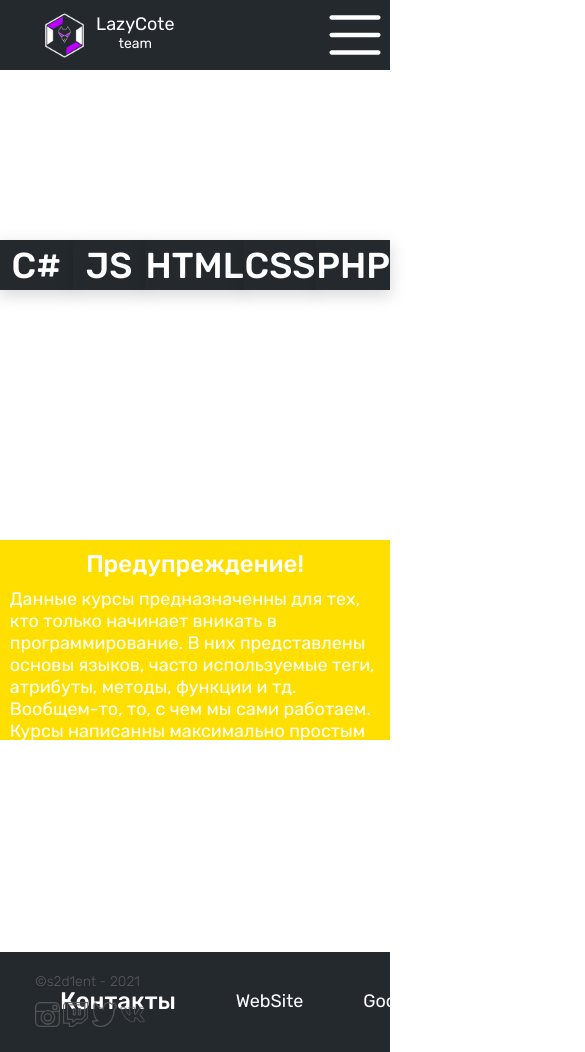
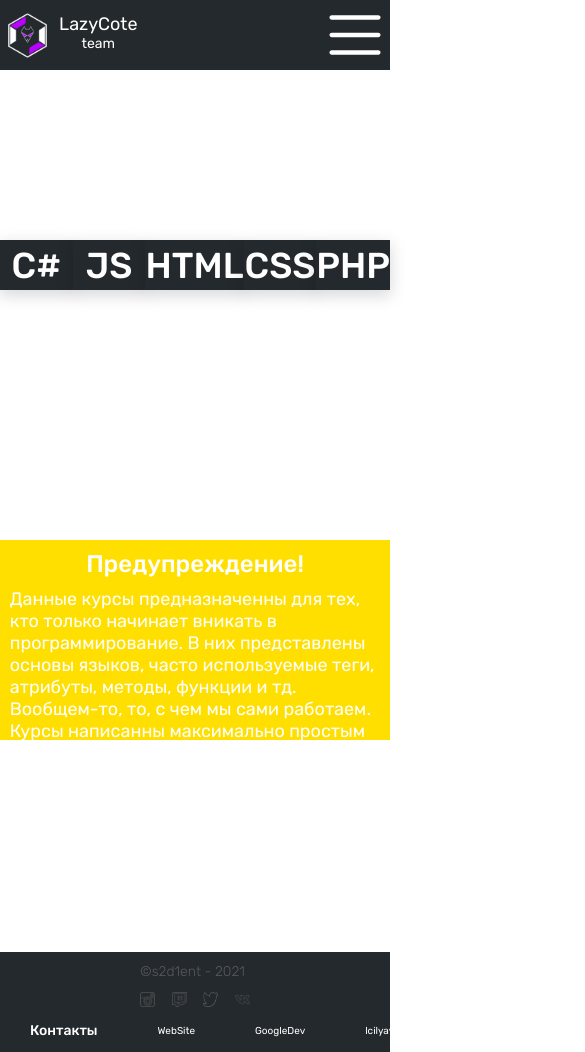
Before and after one commit to LazyCote/LazyCote.github.io, a plain HTML site: page blog.html in a window 390 px wide. Shown: the top 1052 px of the page, 585 px wide, since content can reach past the window. Drawn offline with Linux system fonts and the light colour scheme.

Commit message:
v0.1.5_480p

```diff
--- a/style/header__and__footer.css
+++ b/style/header__and__footer.css
@@ -324,7 +324,7 @@ a {
 
 }
 
-@media screen and (max-width: 1024px){
+@media screen and (max-width: 1024px) {
 .footer {
 	margin:0 auto;
 	margin-top: 212px;
@@ -408,7 +408,7 @@ a {
 .header__logo {
 	position: relative;
 	display: flex;
-	margin-left:42px;
+	margin-left:5px;
 }
 .header__logo-img {
 	width: 45px;
@@ -544,3 +544,192 @@ a {
 
 
 }
+@media screen and (max-width: 768px) and (orientation:portrait){
+
+.footer__container-watermark {
+	position: absolute;
+	margin-top: 5px;
+	margin-left: 5px;
+}
+.footer__container__menu-ul {
+	margin-left:50px;
+}
+.footer__container__menu-li {
+	font-weight: 400;
+	font-size: 16px;
+	line-height: 40px;
+	color: white;
+}
+.contfooter {
+	font-weight: 500;
+	font-size: 20px;
+	line-height: 40px;
+	color: white;
+}
+
+}
+@media screen and (max-width: 667px) and (orientation:portrait){
+.header__logo {
+	position: relative;
+	display: flex;
+	margin-left:5px;
+}
+.footer__container {
+	display: flex;
+	flex-direction: column;
+}
+.footer__container-watermark {
+	position: static;
+	margin: 0 auto;
+}
+.footer__container__watermark-ico {
+	display: flex;
+	justify-content: space-between;
+	width: 110px;
+}
+.footer__container__watermark-img {
+	width: 15px;
+	height: 15px;
+
+}
+.footer__container__menu-ul {
+	margin-left:20px;
+}
+.footer__container__menu-li {
+	font-weight: 400;
+	font-size: 12px;
+	line-height: 40px;
+	color: white;
+}
+.contfooter {
+	font-weight: 500;
+	font-size: 16px;
+	line-height: 40px;
+	color: white;
+}
+
+}
+@media screen and (max-width: 640px) and (orientation:portrait){
+.header__logo {
+	position: relative;
+	display: flex;
+	margin-left:5px;
+}
+.footer__container {
+	display: flex;
+	flex-direction: column;
+}
+.footer__container-watermark {
+	position: static;
+	margin: 0 auto;
+}
+.footer__container__watermark-ico {
+	display: flex;
+	justify-content: space-between;
+	width: 110px;
+}
+.footer__container__watermark-img {
+	width: 15px;
+	height: 15px;
+
+}
+.footer__container__menu-ul {
+	margin-left:20px;
+}
+.footer__container__menu-li {
+	font-weight: 400;
+	font-size: 12px;
+	line-height: 40px;
+	color: white;
+}
+.contfooter {
+	font-weight: 500;
+	font-size: 16px;
+	line-height: 40px;
+	color: white;
+}
+
+}
+@media screen and (max-width: 568px) and (orientation:portrait){
+.header__logo {
+	position: relative;
+	display: flex;
+	margin-left:5px;
+}
+.footer__container {
+	display: flex;
+	flex-direction: column;
+}
+.footer__container-watermark {
+	position: static;
+	margin: 0 auto;
+}
+.footer__container__watermark-ico {
+	display: flex;
+	justify-content: space-between;
+	width: 110px;
+}
+.footer__container__watermark-img {
+	width: 15px;
+	height: 15px;
+
+}
+.footer__container__menu-ul {
+	margin-left:-30px;
+}
+.footer__container__menu-li {
+	font-weight: 400;
+	font-size: 10px;
+	line-height: 40px;
+	color: white;
+}
+.contfooter {
+	font-weight: 500;
+	font-size: 14px;
+	line-height: 40px;
+	color: white;
+}
+
+}
+@media screen and (max-width: 480px) and (orientation:portrait){
+.header__logo {
+	position: relative;
+	display: flex;
+	margin-left:5px;
+}
+.footer__container {
+	display: flex;
+	flex-direction: column;
+}
+.footer__container-watermark {
+	position: static;
+	margin: 0 auto;
+}
+.footer__container__watermark-ico {
+	display: flex;
+	justify-content: space-between;
+	width: 110px;
+}
+.footer__container__watermark-img {
+	width: 15px;
+	height: 15px;
+
+}
+.footer__container__menu-ul {
+	max-width: 470px;
+	width: 100%;
+}
+.footer__container__menu-li {
+	font-weight: 400;
+	font-size: 10px;
+	line-height: 40px;
+	color: white;
+}
+.contfooter {
+	font-weight: 500;
+	font-size: 14px;
+	line-height: 40px;
+	color: white;
+}
+
+}
```
Also changed, not shown: style/index__mobile.css (+143 -1 lines).
